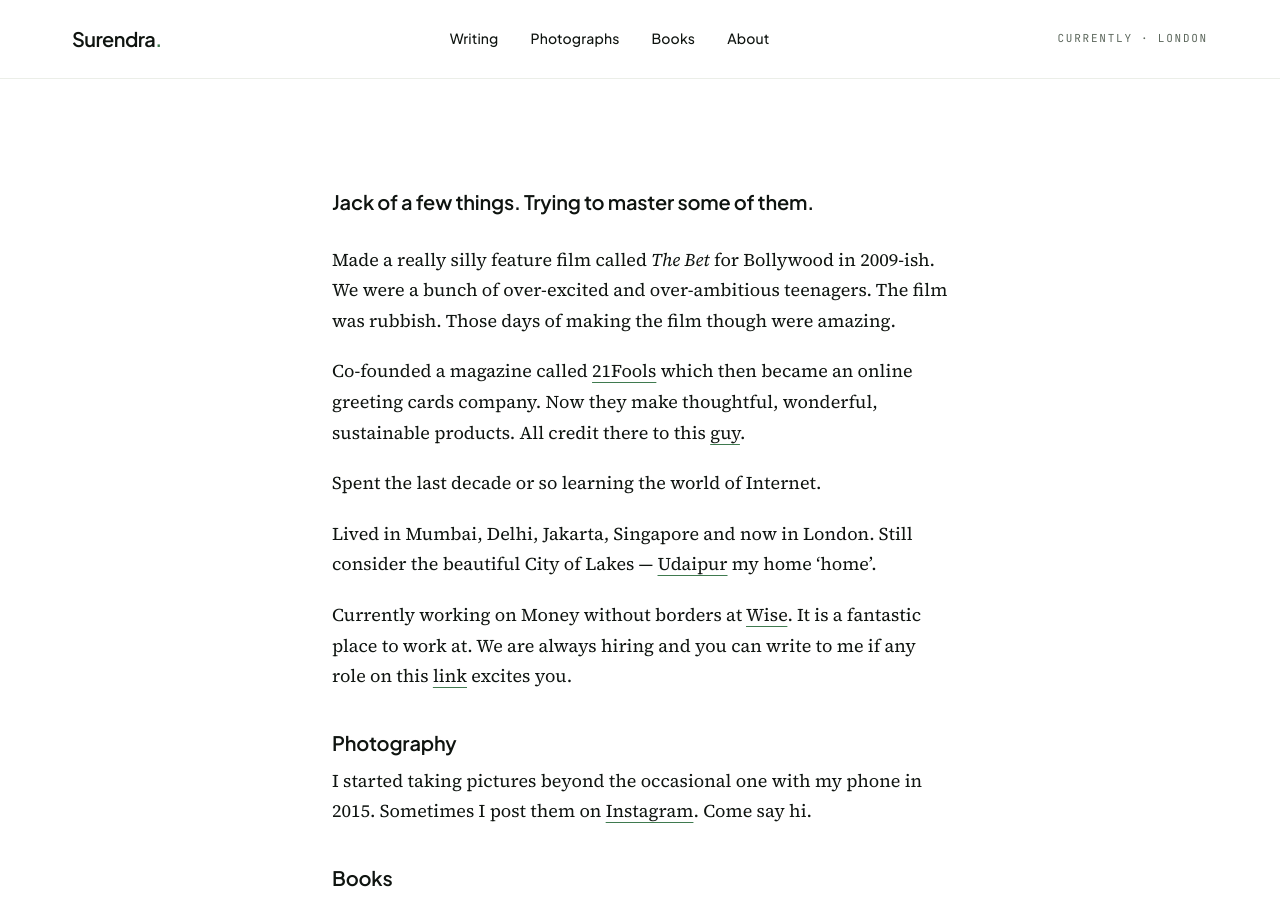
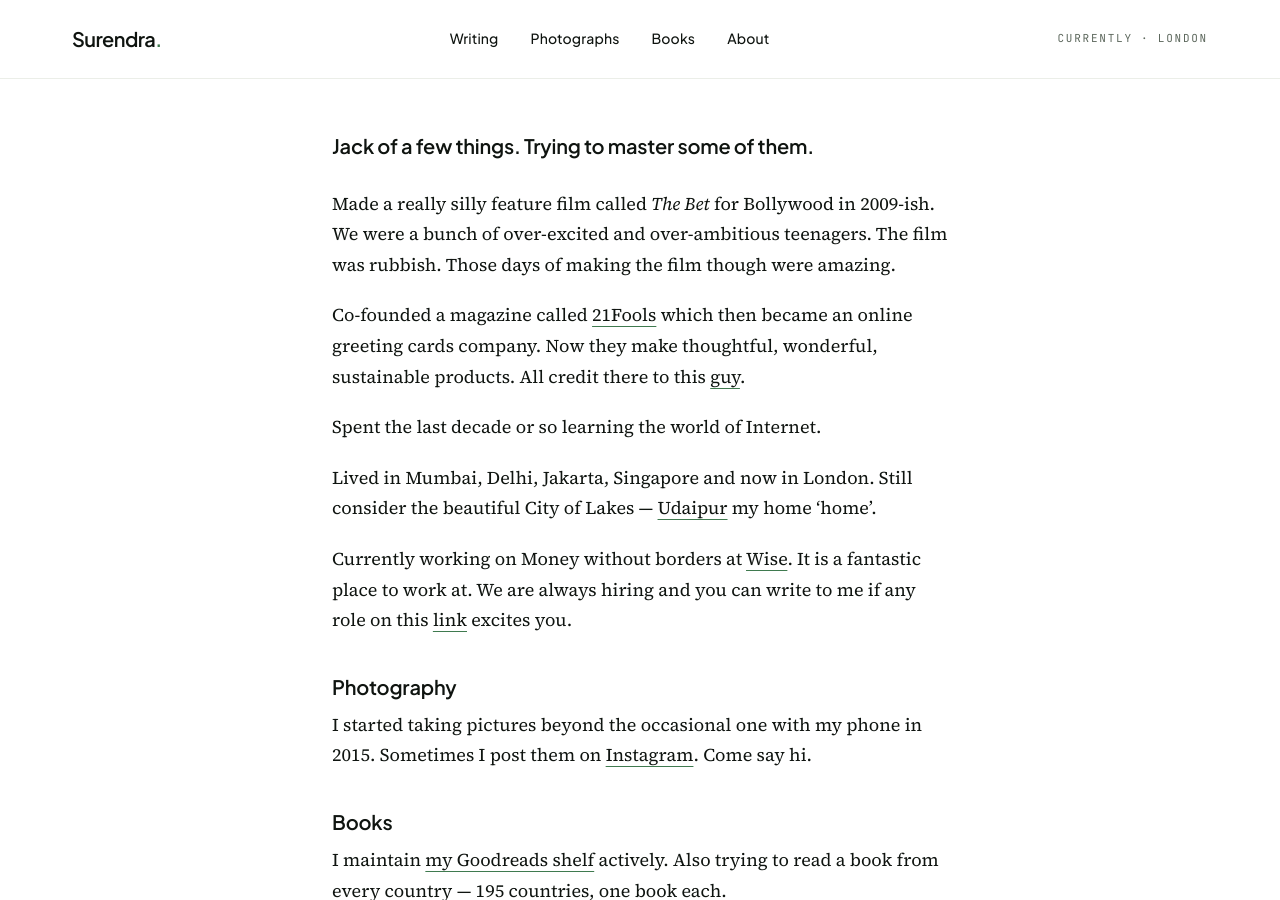
Before and after one commit to surendrachaplot/surendrachaplot, a Jekyll site: the page built from index.md, in a window 1280 px wide and 900 px high. Built offline with Jekyll 4.4.1, drawn with Linux system fonts in a browser that asks for light colours.

Commit message:
Reduce top padding on home page (hide_title) from 96px to 40px
Co-Authored-By: Claude Sonnet 4.6 <noreply@anthropic.com>

```diff
--- a/_layouts/page.html
+++ b/_layouts/page.html
@@ -1,7 +1,8 @@
 ---
 layout: default
 ---
-<div class="wrap wrap--text" style="padding-top: 96px;">
+<div class="wrap wrap--text" style="padding-top: {% if page.hide_title %}40px{% else %}72px{% endif %};">
+
   {% unless page.hide_title %}
   <span class="eyebrow">{{ page.kicker | default: "Page" }}</span>
   <h1 style="margin-top: 16px;">{{ page.title }}</h1>
```
